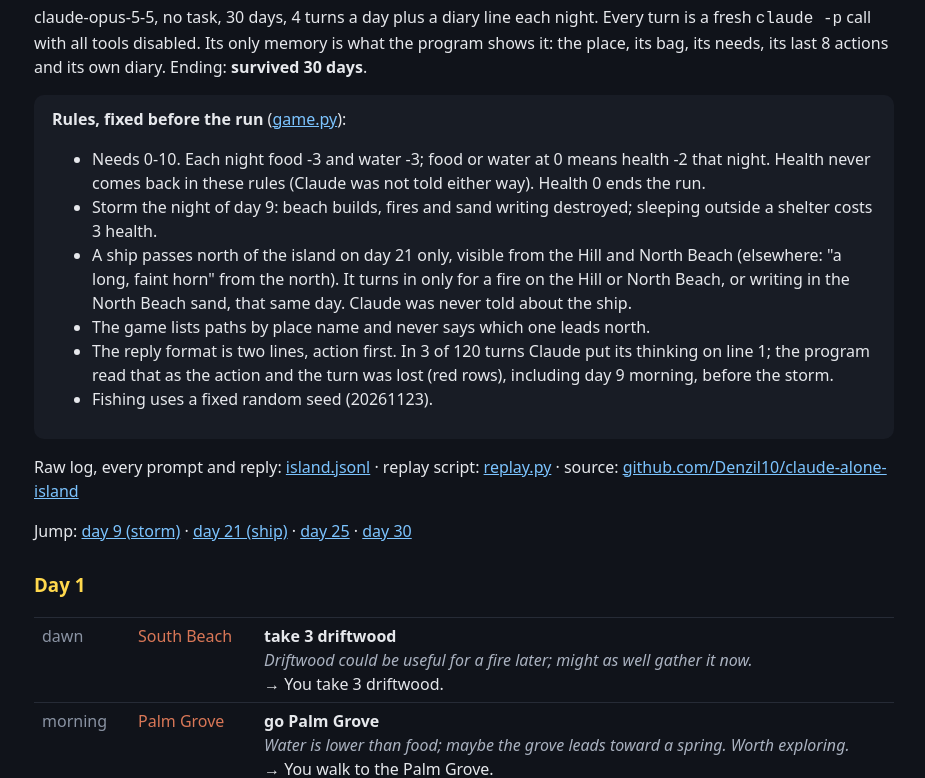
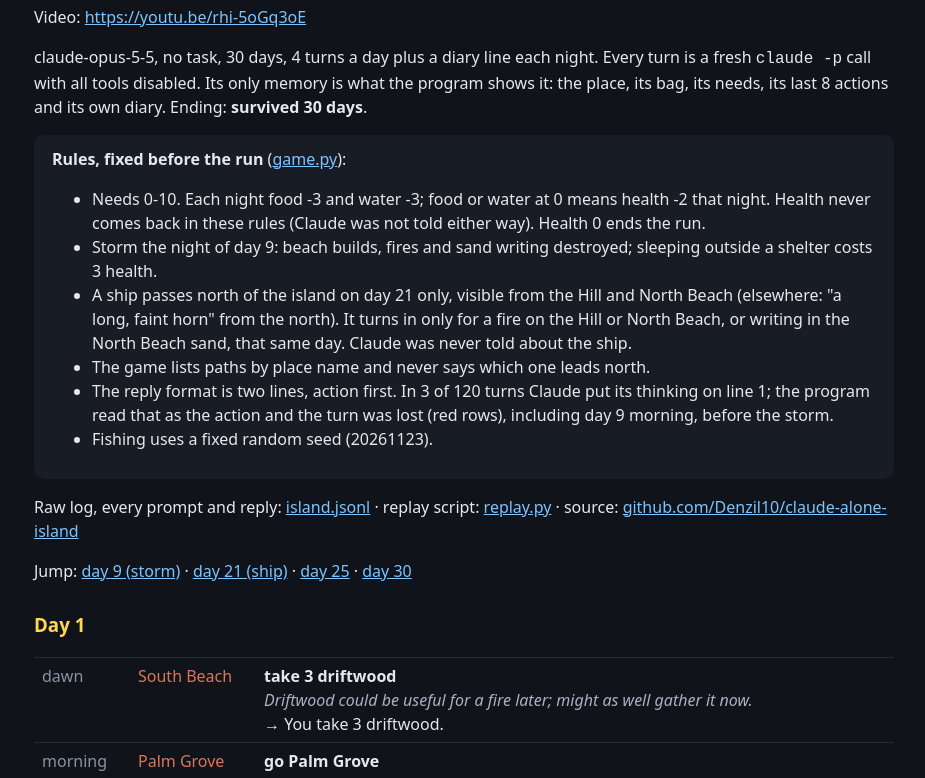
Before and after one commit to Denzil10/claude-alone-island, a plain HTML site: page index.html in a window 1280 px wide. Shown: the part 99-877 px from the top of the page, without its empty margins (176-1101 px from the left). Drawn offline with Linux system fonts and the light colour scheme.

Commit message:
Link the video

```diff
--- a/index.html
+++ b/index.html
@@ -8,7 +8,7 @@ i{color:#aab2c0} tr.diary td{color:#ffd84d} tr.night td{color:#8a93a3} tr.bad td
 .box{background:#181c25;border-radius:10px;padding:12px 18px}
 </style></head><body>
 <h1>Claude alone on an island for 30 days</h1>
-
+<p>Video: <a href="https://youtu.be/rhi-5oGq3oE">https://youtu.be/rhi-5oGq3oE</a></p>
 <p>claude-opus-5-5, no task, 30 days, 4 turns a day plus a diary line each night. Every turn is a fresh <code>claude -p</code> call with all tools disabled.
 Its only memory is what the program shows it: the place, its bag, its needs, its last 8 actions and its own diary.
 Ending: <b>survived 30 days</b>.</p>
```
